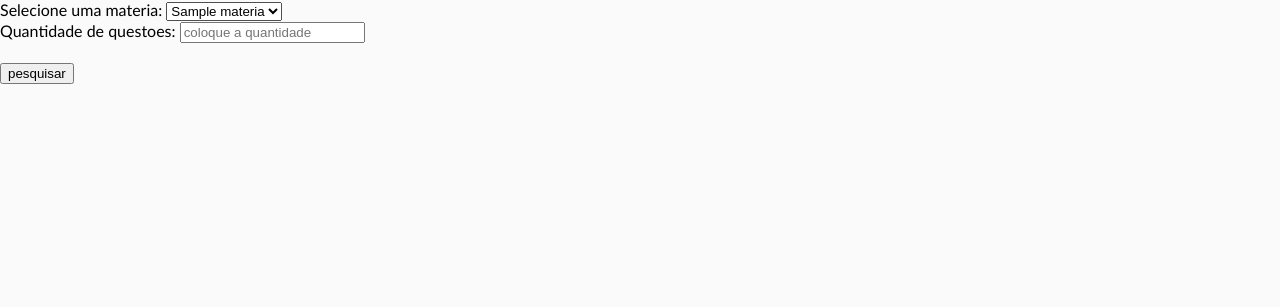
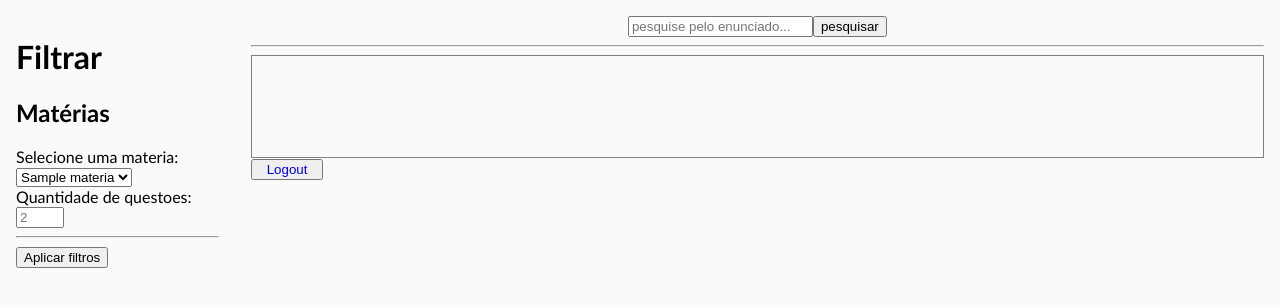
Before and after one commit to RodolfoGama0101/ballball-responde, a PHP site: page /main.php in a window 1280 px wide. Shown: the top 307 px of the page. Run offline with PHP 8.4, Linux system fonts and the light colour scheme; the visitor is signed in with stand-in values (Sample User, id 1); tables that the repository leaves empty or names only in its code hold one stand-in row (values such as "Sample post"); data that the repository does not hold is empty.

Commit message:
Update logout button

```diff
--- a/cadastro.php
+++ b/cadastro.php
@@ -21,6 +21,6 @@
             <input type="password" name="pass" placeholder="Senha" required="required"><br>
         <button type="submit" name="entrar">Fazer cadastro</button>
     </form>
-    <a href="login.php">Já possui uma conta?</a>
+    <a href="index.php">Já possui uma conta?</a>
 </body>
 </html>
--- /dev/null
+++ b/logout.php
@@ -0,0 +1,5 @@
+<?php
+    session_start();
+    session_destroy();
+    echo "<script> document.location='index.php' </script>";
+?>
--- a/main.php
+++ b/main.php
@@ -1,7 +1,6 @@
 <?php
 include "verifica.php";
 require 'conexao.php';
-//session_destroy();
 ?>
 
 <!DOCTYPE html>
@@ -84,10 +83,22 @@
         a {
             padding: 0.5rem;
         }
+
+        .qtd-questoes {
+            width: 40px;
+        }
+
+        .a-logout {
+            text-decoration: none;
+        }
     </style>
 </head>
 
 <body>
+    <div class="esq">
+        <h1>Filtrar</h1>
+        <div class="">
+            <h2>Matérias</h2>
             <form method="post" onsubmit="atualiza()">
                 <label for="materia">Selecione uma materia:</label>
                 <select name="materia" id="materia">
@@ -105,11 +116,28 @@
                 </select>
                 <br>
                 <label>Quantidade de questoes:</label>
-        <input type="number" name="qtd" placeholder="coloque a quantidade" required="required"><br>
-        <br>
-        <input type="submit" value="pesquisar">
+                <input type="number" name="qtd" placeholder="2" required="required" class="qtd-questoes"><br>
+                <hr />
+                <input type="submit" value="Aplicar filtros">
             </form>
+        </div>
+    </div>
+    <div class="dir">
+        <!-- cabecalho -->
+        <header>
+            <nav>
+                <input type="text" placeholder="pesquise pelo enunciado..." />
+                <button>pesquisar</button>
+            </nav>
+            <hr />
+        </header>
+
+        <!-- seção dos enunciados -->
+        <main>
             <div class="container" id="container"></div>
+        </main>
+        <button type="button"><a href="logout.php" class="a-logout">Logout</a></button>
+    </div>
 
     <script>
         atualiza();
```
Also changed, not shown: pesquisa.php (deleted, +0 -34 lines). Lines whose indentation alone changed are shown as unchanged.
